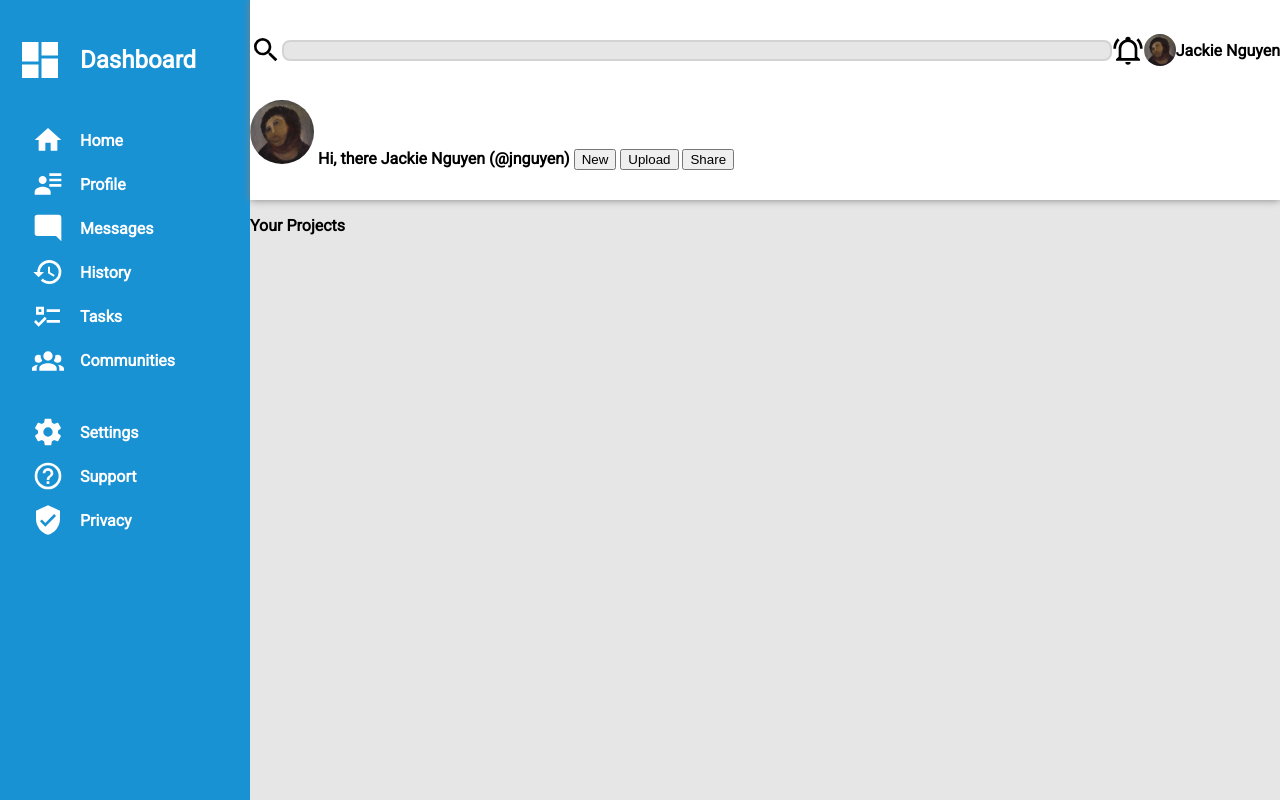
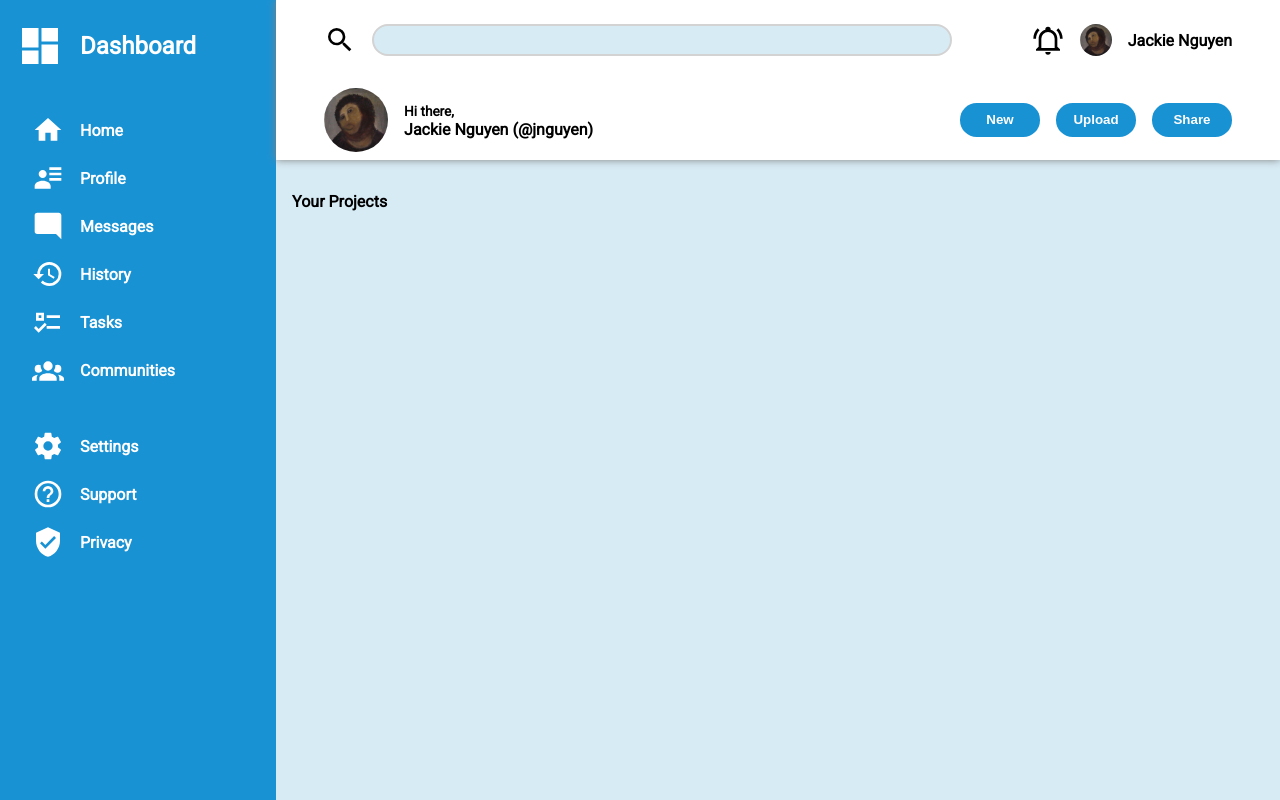
Before and after one commit to Jebonn/admin-dashboard, a plain HTML site: page index.html in a window 1280 px wide. Drawn offline with Linux system fonts and the light colour scheme.

Commit message:
Complete header layout

```diff
--- a/index.html
+++ b/index.html
@@ -39,9 +39,9 @@
                 <img src="./img/profile-picture.jpg" class="profile-picture">
                 <span class="username">Jackie Nguyen</span>
             </div>
-            <div header-bottom-half>
+            <div class="header-bottom-half">
                 <img src="./img/profile-picture.jpg" class="large profile-picture">
-                <span class="user-greeting">Hi, there Jackie Nguyen (@jnguyen)</span>
+                <div class="user-greeting"><span>Hi there,</span><br>Jackie Nguyen (@jnguyen)</div>
                 <button class="btn btn-new">New</button>
                 <button class="btn btn-upload">Upload</button>
                 <button class="btn btn-share">Share</button>
--- a/style.css
+++ b/style.css
@@ -1,23 +1,34 @@
 :root {
     --nav-blue: rgb(25 146 212);
     --art-yellow: rgb(240, 180, 40);
-    --bg-lightgrey: rgb(230,230,230);
+    --bg-lightblue: rgb(215, 235, 245);
+    --icon-base-size: 2em;
     font-family: Roboto;
     font-weight: bold;
 }
 
 body {
     display: grid;
-    grid-template-columns: 1fr  6fr;
+    grid-template-columns: 1.1fr  4fr;
     height: 100vh;
     margin: 0;
+}
+
+button {
+    background-color: var(--nav-blue);
+    border: none;
+    color: white;
+    font-weight: bold;
+    height: 2.5em;
+    width: 6em;
+    border-radius: 1.25em;
 }
 
 li {
     margin: 0 1em .25em 1em;
 }
 
-ul, .dashboard-link {
+ul{
     list-style-type: none;
     padding: 0;
     margin: 2em 0;
@@ -25,6 +36,10 @@ ul, .dashboard-link {
 
 .dashboard-h2-text {
     margin: 0;
+}
+
+.dashboard-link {
+    margin-top: 1em;
 }
 
 .dashboard-nav {
@@ -38,7 +53,7 @@ ul, .dashboard-link {
     display: flex;
     align-items: center;
     gap: 1em;
-    padding: 4px 1em;
+    padding: 6px 1em;
 }
 
 .header-user {
@@ -50,41 +65,56 @@ ul, .dashboard-link {
 
 .header-top-half, .header-bottom-half {
     display: grid;
-    grid-template-columns: 2em 1fr;
+    gap: 1em;
+    grid-template-columns: fit-content(2em) 1fr;
     grid-auto-flow: column;
     align-items: center;
+    margin: 0 3em;
 }
 
 .profile-picture {
-    height: 2em;
-    width: 2em;
-    border-radius: 1em;
+    height: var(--icon-base-size);
+    width: var(--icon-base-size);
+    border-radius: calc(var(--icon-base-size) * .5);
 }
 
 .large.profile-picture {
-    height: 4em;
-    width: 4em;
-    border-radius: 2em;
+    height: calc(var(--icon-base-size) * 2);
+    width: calc(var(--icon-base-size) * 2);
+    border-radius: var(--icon-base-size);
 }
 
 .search-field {
-    background-color: var(--bg-lightgrey);
+    background-color: var(--bg-lightblue);
     border: 2px solid lightgrey;
-    border-radius: 8px;
+    border-radius: 2em;
+    height: 2em;
 }
 
 .section-main {
-    background-color: var(--bg-lightgrey);
+    background-color: var(--bg-lightblue);
     display: grid;
-    grid-template-rows: 2fr 6fr;
+    grid-template-rows: 1fr 4fr;
+}
+
+.section-content {
+    padding: 1em;
 }
 
 .icon {
-    height: 2em;
-    width: 2em;
+    height: var(--icon-base-size);
+    width: var(--icon-base-size);
 }
 
 .icon-dashboard {
-    height: 3em;
-    width: 3em;
+    height: calc(var(--icon-base-size) * 1.5);
+    width: calc(var(--icon-base-size) * 1.5);
 }
+
+.icon-bell {
+    margin-left: 4em;
+}
+
+.user-greeting span {
+    font-size: .85em;
+}
```
